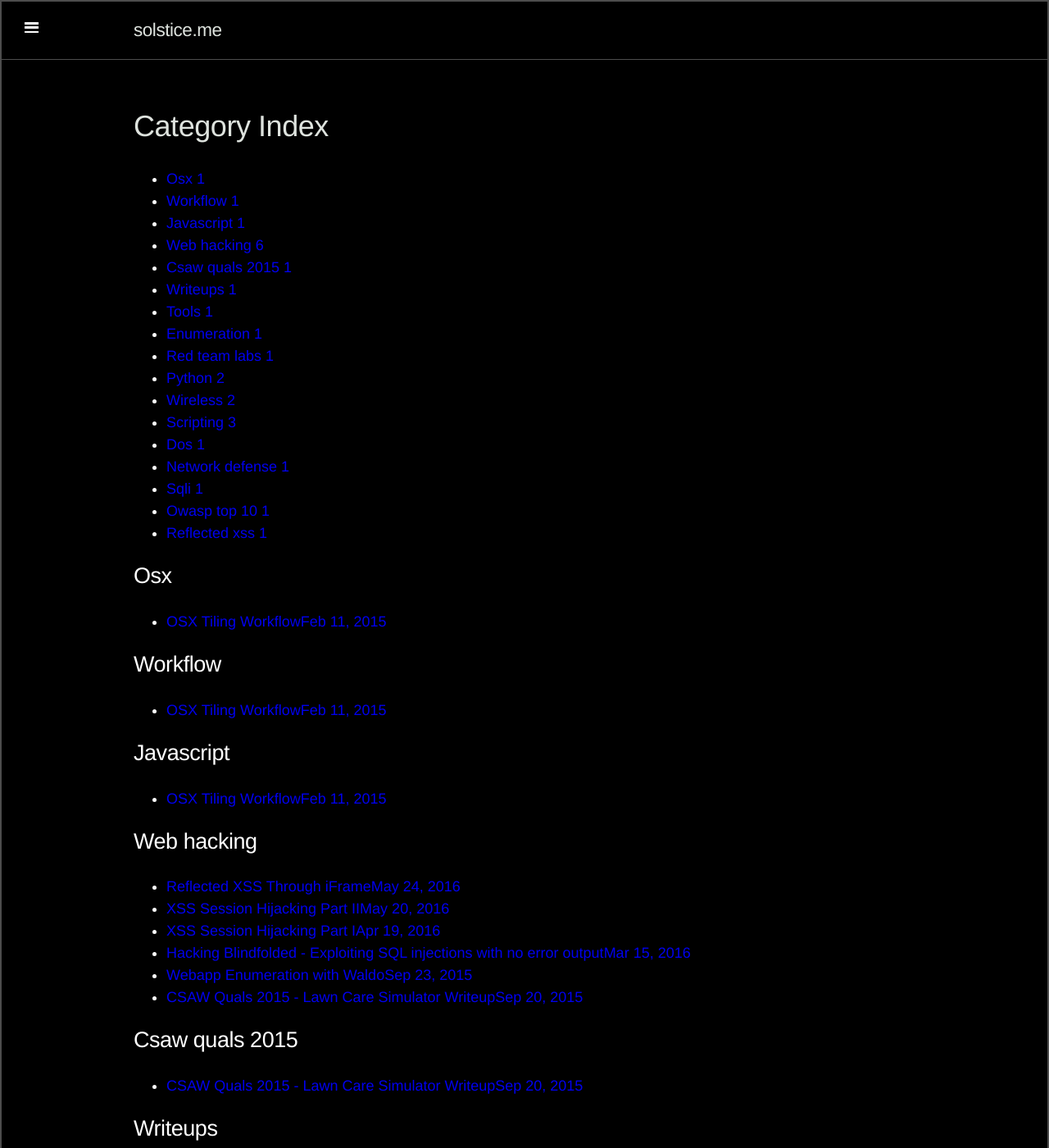
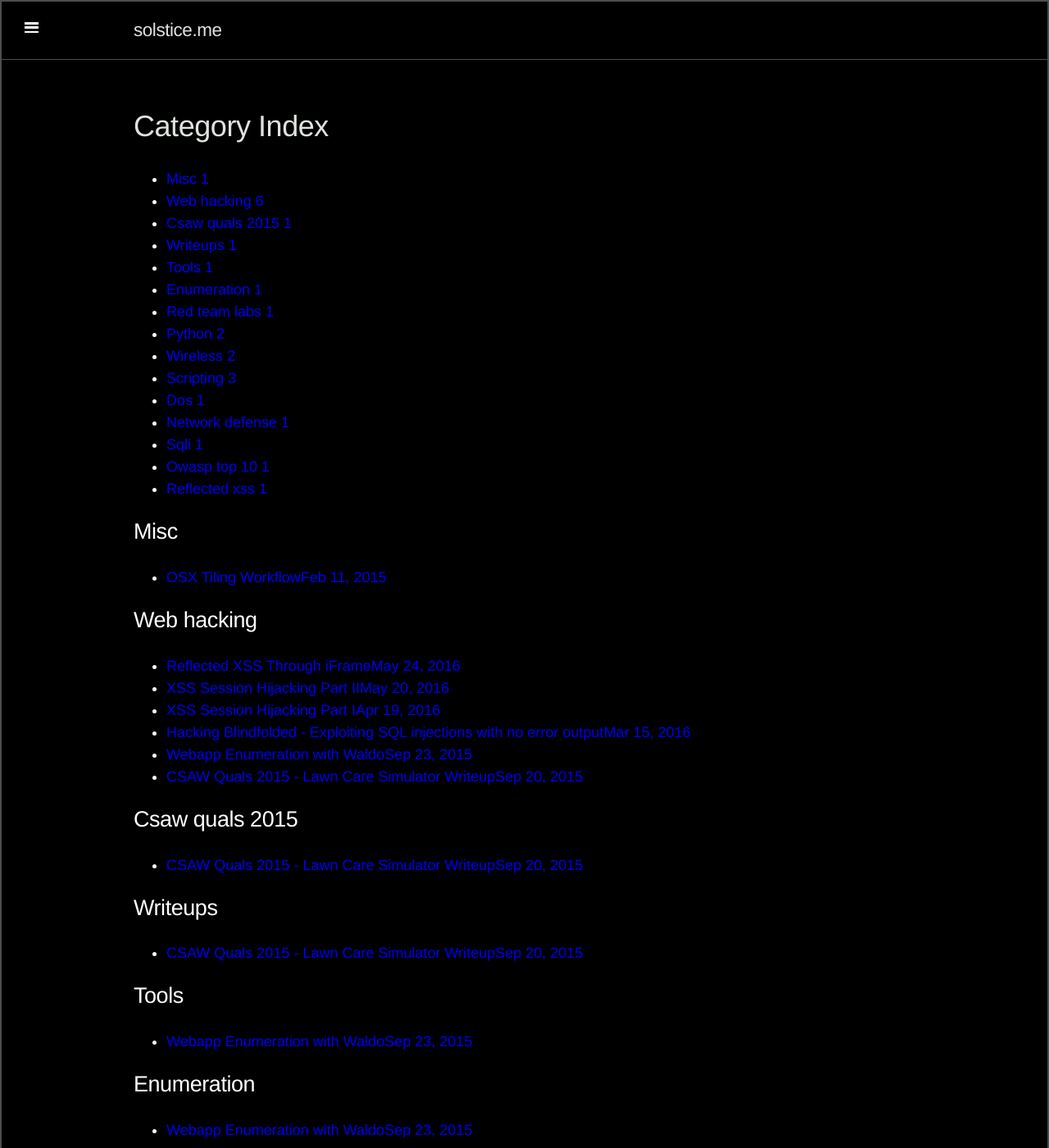
Before and after one commit to s0lst1c3/s0lst1c3.github.io, a Jekyll site: the page built from category.html, in a window 1280 px wide and 1400 px high. Shown: the whole window at 82% size. Built offline with Jekyll 4.4.1, drawn with Linux system fonts in a browser that asks for light colours; Markdown is read by kramdown in place of the engine named in the settings.

Commit message:
Update 2015-02-11-osx-tiling-workflow.md

```diff
--- a/_posts/2015-02-11-osx-tiling-workflow.md
+++ b/_posts/2015-02-11-osx-tiling-workflow.md
@@ -2,9 +2,7 @@
 layout: post
 title: OSX Tiling Workflow
 categories:
-- osx
-- workflow
-- javascript
+- misc
 ---
 
 I love tiling window managers. My absolute favorite is Awesome, which is available for both Linux and BSD. When I started spending more time in the OSX environment about a month ago, it quickly became apparent that keyboard centered workflows were a scarcity. Even worse, true tiling solutions for OSX were virtually nonexistent.
```
